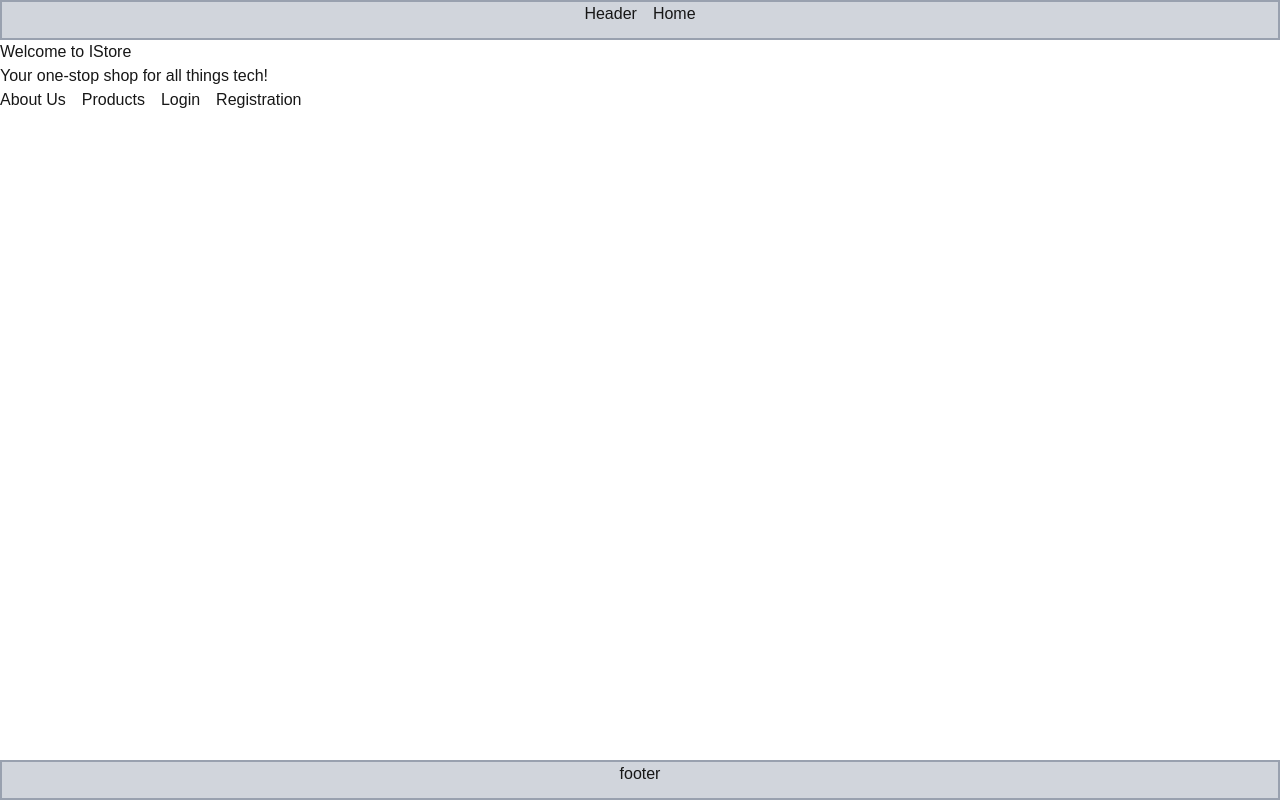
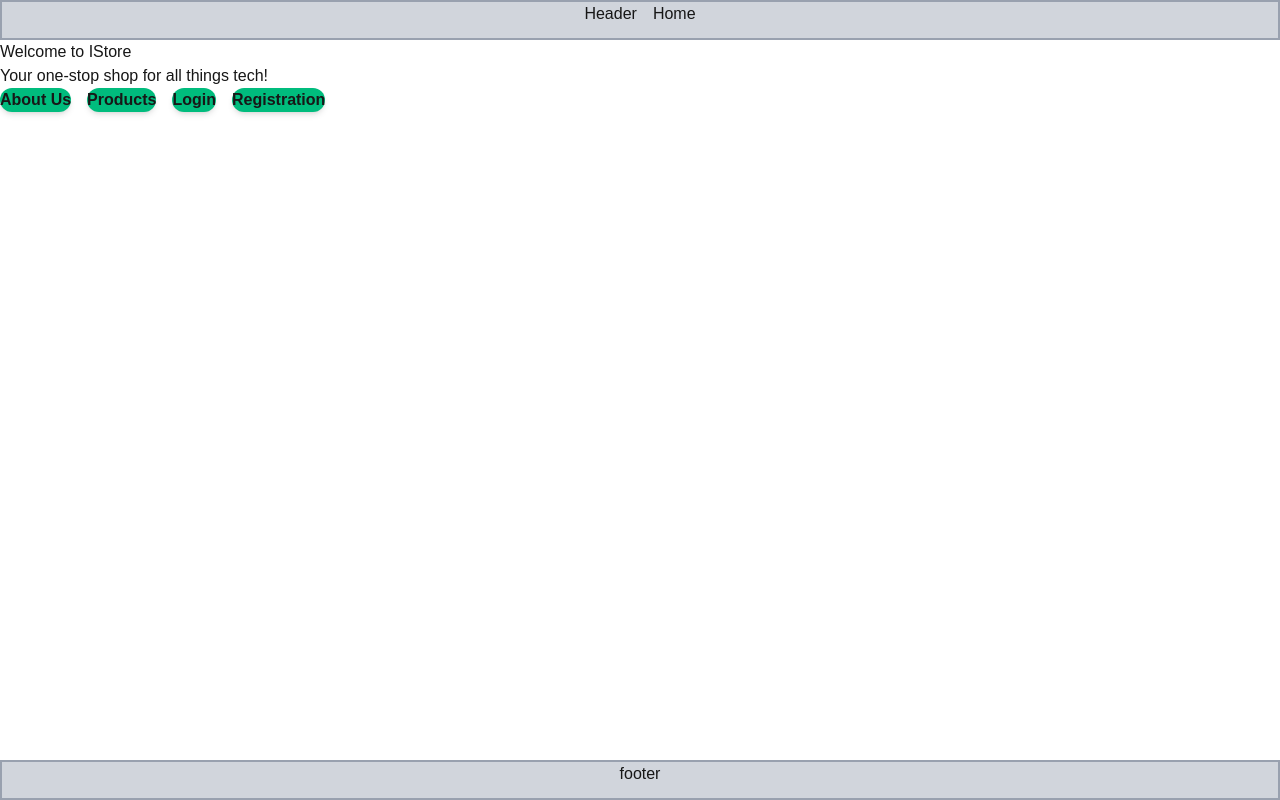
Before and after one commit to DmytroK-goit/IStore, a Next.js app: page / in a window 1280 px wide. Built offline with nearby package versions, Linux system fonts and the light colour scheme.

Commit message:
add style

```diff
--- a/package.json
+++ b/package.json
@@ -25,6 +25,7 @@
     "eslint": "^9",
     "eslint-config-next": "15.4.6",
     "postcss": "^8.5.6",
+    "prettier": "^3.6.2",
     "tailwindcss": "^4.1.12",
     "typescript": "^5"
   }
--- a/src/app/page.tsx
+++ b/src/app/page.tsx
@@ -5,11 +5,86 @@ export default function Home() {
     <div>
       <h1>Welcome to IStore</h1>
       <p>Your one-stop shop for all things tech!</p>
-      <div className="flex gap-4 mt-4">
-        <Link href="/about">About Us</Link>
-        <Link href="/products">Products</Link>
-        <Link href="/login">Login</Link>
-        <Link href="/register">Registration</Link>
+      <div
+        className="flex gap-4
+      mt-4"
+      >
+        <Link
+          href="/about"
+          className="    inline-block    px-6 py-2    text-white font-semibold
+    rounded-2xl
+    bg-emerald-500
+    shadow-md
+    hover:bg-emerald-600
+    hover:shadow-lg
+    transition
+    duration-300
+    ease-in-out
+    text-center
+  "
+        >
+          About Us
+        </Link>
+        <Link
+          className="
+    inline-block
+    px-6 py-2
+    text-white
+    font-semibold
+    rounded-2xl
+    bg-emerald-500
+    shadow-md
+    hover:bg-emerald-600
+    hover:shadow-lg
+    transition
+    duration-300
+    ease-in-out
+    text-center
+  "
+          href="/products"
+        >
+          Products
+        </Link>
+        <Link
+          className="
+    inline-block
+    px-6 py-2
+    text-white
+    font-semibold
+    rounded-2xl
+    bg-emerald-500
+    shadow-md
+    hover:bg-emerald-600
+    hover:shadow-lg
+    transition
+    duration-300
+    ease-in-out
+    text-center
+  "
+          href="/login"
+        >
+          Login
+        </Link>
+        <Link
+          className="
+    inline-block
+    px-6 py-2
+    text-white
+    font-semibold
+    rounded-2xl
+    bg-emerald-500
+    shadow-md
+    hover:bg-emerald-600
+    hover:shadow-lg
+    transition
+    duration-300
+    ease-in-out
+    text-center
+  "
+          href="/register"
+        >
+          Registration
+        </Link>
       </div>
     </div>
   );
```
Also changed, not shown: 1 other file (tests, documents, lock files or other folders).
